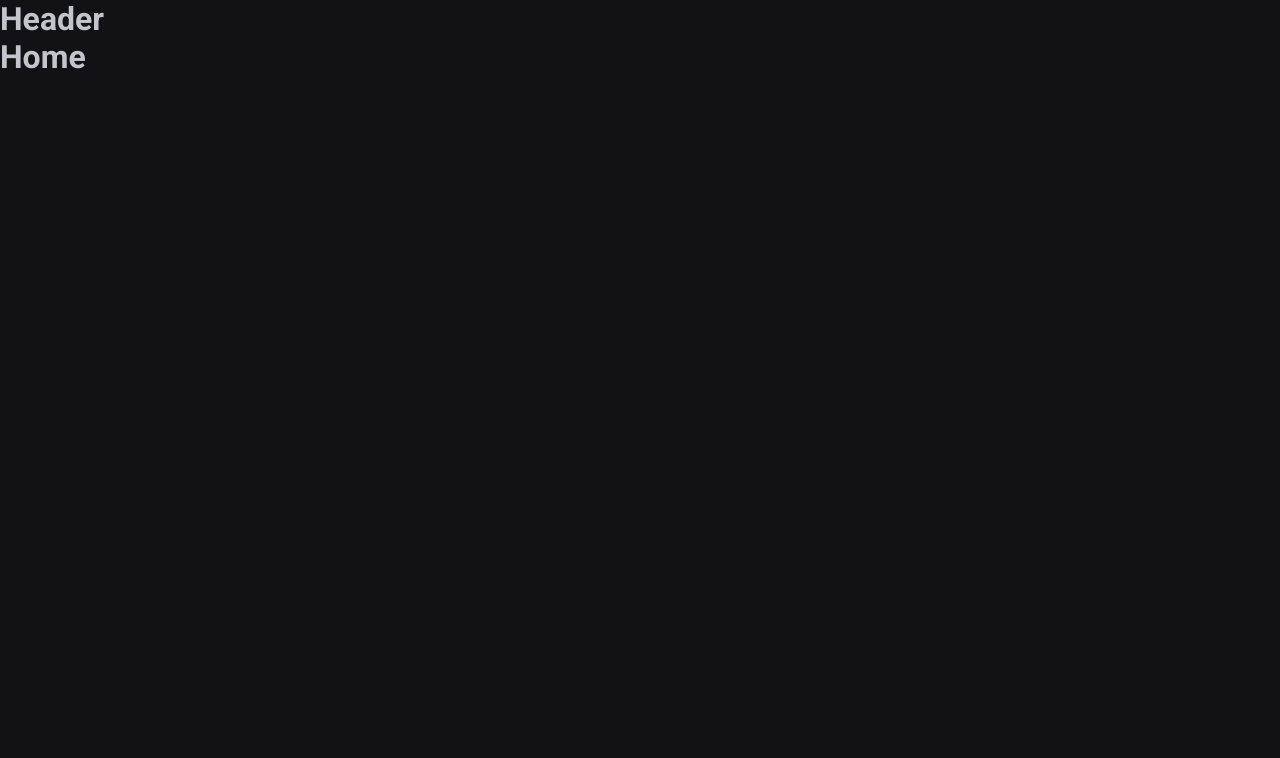
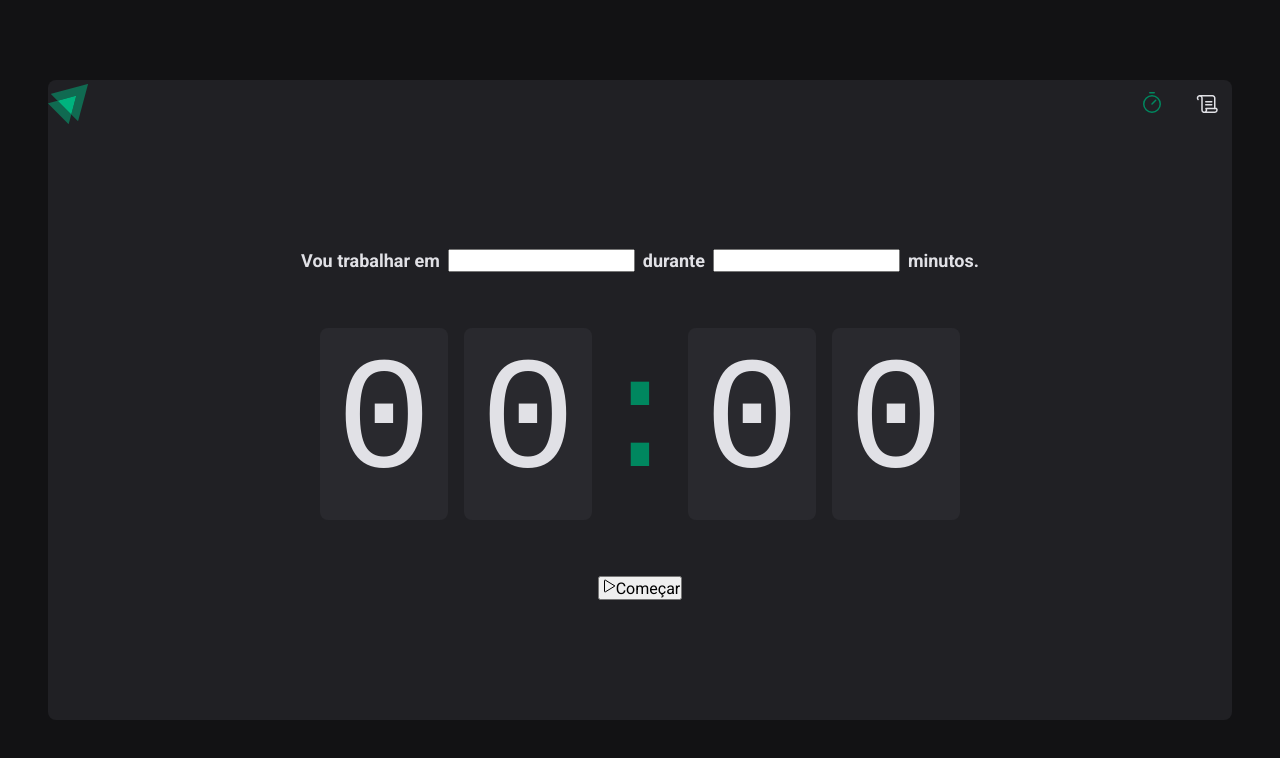
Before and after one commit to melrothiago/02-ignite-timer, a React (Vite) app: page / in a window 1280 px wide. Shown: the top 758 px of the page. Built offline with nearby package versions, Linux system fonts and the light colour scheme.

Commit message:
pages routes and styled home

```diff
--- a/package.json
+++ b/package.json
@@ -10,6 +10,7 @@
     "preview": "vite preview"
   },
   "dependencies": {
+    "phosphor-react": "^1.4.1",
     "react": "^18.2.0",
     "react-dom": "^18.2.0",
     "react-router-dom": "^6.11.1"
--- a/src/components/Header.tsx
+++ /dev/null
@@ -1,3 +0,0 @@
-export function Header() {
-  return <h1>Header</h1>
-}
--- /dev/null
+++ b/src/components/Header/index.tsx
@@ -0,0 +1,21 @@
+import { HeaderContainer } from './styles'
+import { Timer, Scroll } from 'phosphor-react'
+
+import logoIgnite from '../../assets/logo-ignite.svg'
+import { NavLink } from 'react-router-dom'
+
+export function Header() {
+  return (
+    <HeaderContainer>
+      <img src={logoIgnite} alt="" />
+      <nav>
+        <NavLink to="/" title="Temporizador">
+          <Timer size={24} />
+        </NavLink>
+        <NavLink to="/history" title="Histórico">
+          <Scroll size={24} />
+        </NavLink>
+      </nav>
+    </HeaderContainer>
+  )
+}
--- /dev/null
+++ b/src/components/Header/styles.ts
@@ -0,0 +1,34 @@
+import styled from 'styled-components'
+
+export const HeaderContainer = styled.header`
+  display: flex;
+  align-items: center;
+  justify-content: space-between;
+
+  nav {
+    display: flex;
+    gap: 0.5rem;
+
+    a {
+      width: 3rem;
+      height: 3rem;
+
+      display: flex;
+      justify-content: center;
+      align-items: center;
+
+      color: ${(props) => props.theme['gray-100']};
+
+      border-top: 3px solid transparent;
+      border-bottom: 3px solid transparent;
+
+      &:hover {
+        border-bottom: 3px solid ${(props) => props.theme['green-500']};
+      }
+
+      &.active {
+        color: ${(props) => props.theme['green-500']};
+      }
+    }
+  }
+`
--- a/src/components/styles/global.ts
+++ b/src/components/styles/global.ts
@@ -16,6 +16,7 @@
     body {
         background: ${(props) => props.theme['gray-900']};
         color: ${(props) => props.theme['gray-300']};
+        -webkit-font-smoothing: antialiased;
     }
 
     body, input, textarea, button {
--- a/src/layouts/DefaultLayout.tsx
+++ /dev/null
@@ -1,11 +0,0 @@
-import { Outlet } from 'react-router-dom'
-import { Header } from '../components/Header'
-
-export function DefaultLayout() {
-  return (
-    <div>
-      <Header />
-      <Outlet />
-    </div>
-  )
-}
--- /dev/null
+++ b/src/layouts/DefaultLayout/index.tsx
@@ -0,0 +1,12 @@
+import { Outlet } from 'react-router-dom'
+import { Header } from '../../components/Header'
+import { LayoutContainer } from './styles'
+
+export function DefaultLayout() {
+  return (
+    <LayoutContainer>
+      <Header />
+      <Outlet />
+    </LayoutContainer>
+  )
+}
--- /dev/null
+++ b/src/layouts/DefaultLayout/styles.ts
@@ -0,0 +1,13 @@
+import styled from 'styled-components'
+
+export const LayoutContainer = styled.div`
+  max-width: 74rem;
+  height: calc(100vh - 10rem);
+  margin: 5rem auto;
+
+  background: ${(props) => props.theme['gray-800']};
+  border-radius: 8px;
+
+  display: flex;
+  flex-direction: column;
+`
--- a/src/main.tsx
+++ b/src/main.tsx
@@ -1,7 +1,6 @@
 import React from 'react'
 import ReactDOM from 'react-dom/client'
 import { App } from './App.tsx'
-
 
 ReactDOM.createRoot(document.getElementById('root') as HTMLElement).render(
   <React.StrictMode>
--- a/src/pages/Home.tsx
+++ /dev/null
@@ -1,3 +0,0 @@
-export function Home() {
-  return <h1>Home</h1>
-}
--- /dev/null
+++ b/src/pages/Home/index.tsx
@@ -0,0 +1,36 @@
+import { Play } from 'phosphor-react'
+import {
+  CountdownContainer,
+  FormContainer,
+  HomeContainer,
+  Separator,
+} from './styles'
+
+export function Home() {
+  return (
+    <HomeContainer>
+      <form action="">
+        <FormContainer>
+          <label htmlFor="task">Vou trabalhar em</label>
+          <input type="task" />
+
+          <label htmlFor="minutesAmount">durante</label>
+          <input type="minutesAmount" />
+          <span>minutos.</span>
+        </FormContainer>
+
+        <CountdownContainer>
+          <span>0</span>
+          <span>0</span>
+          <Separator>:</Separator>
+          <span>0</span>
+          <span>0</span>
+        </CountdownContainer>
+        <button type="submit">
+          <Play />
+          Começar
+        </button>
+      </form>
+    </HomeContainer>
+  )
+}
--- /dev/null
+++ b/src/pages/Home/styles.ts
@@ -0,0 +1,55 @@
+import styled from 'styled-components'
+
+export const HomeContainer = styled.main`
+  flex: 1;
+
+  display: flex;
+  flex-direction: column;
+  align-items: center;
+  justify-content: center;
+
+  form {
+    display: flex;
+    flex-direction: column;
+    align-items: center;
+    gap: 3.5rem;
+  }
+`
+
+export const FormContainer = styled.div`
+  width: 100%;
+  display: flex;
+  align-items: center;
+  justify-content: center;
+  gap: 0.5rem;
+  color: ${(props) => props.theme['gray-100']};
+  font-size: 1.125rem;
+  font-weight: bold;
+  flex-wrap: wrap;
+`
+
+export const CountdownContainer = styled.div`
+  font-family: 'Roboto Mono', monospace;
+  font-size: 10rem;
+  line-height: 8rem;
+  color: ${(props) => props.theme['gray-100']};
+
+  display: flex;
+  gap: 1rem;
+
+  span {
+    background: ${(props) => props.theme['gray-700']};
+    padding: 2rem 1rem;
+    border-radius: 8px;
+  }
+`
+
+export const Separator = styled.div`
+  padding: 2rem 0;
+  color: ${(props) => props.theme['green-500']};
+
+  width: 4rem;
+  overflow: hidden;
+  display: flex;
+  justify-content: center;
+`
```
Also changed, not shown: src/assets/logo-ignite.svg (added), 1 other file (tests, documents, lock files or other folders).
